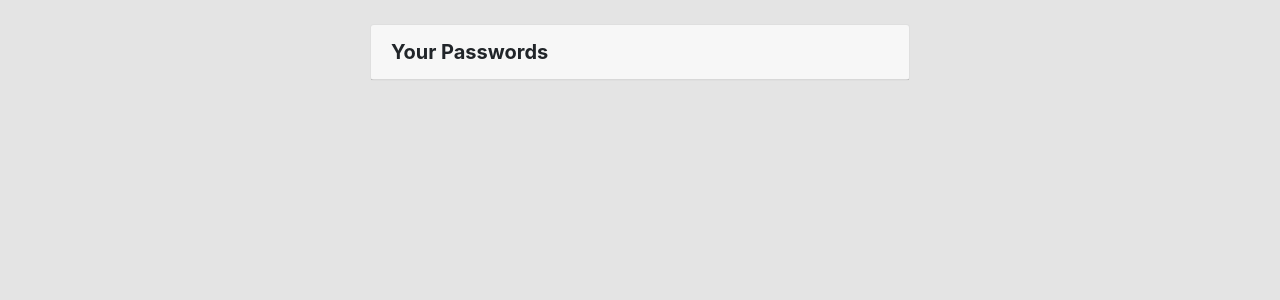
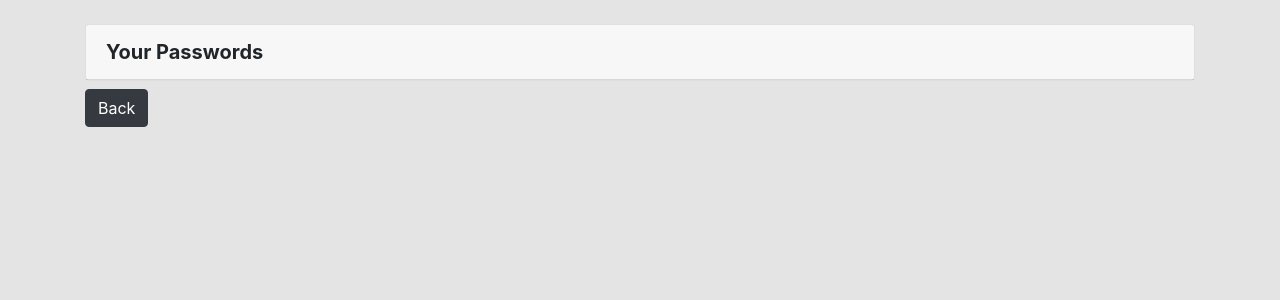
Before and after one commit to Rohan2035/Wordman, a Django app: page /view-password/ in a window 1280 px wide. Shown: the part 56-356 px from the top of the page. Run offline with Django 4.2, Linux system fonts and the light colour scheme; a user stored in the database is signed in; data that the repository does not hold is empty.

Commit message:
Minore-Fixes

```diff
--- a/templates/keeper/view-password-2.html
+++ b/templates/keeper/view-password-2.html
@@ -10,7 +10,8 @@
 
   <div class="row">
 
-    <div class="col-md-6 mx-auto">
+    <div class="col mx-auto">
+
       <div class="card">
 
         <div class="card-header">
@@ -31,6 +32,10 @@
 
       </div>
 
+      <div class="mt-2 mb-4">
+        <a href="{% url 'keeper-index' %}" class="btn btn-dark">Back</a>
+      </div>
+
     </div>
 
   </div>
```
Also changed, not shown: templates/keeper/view-password-1.html (deleted, +0 -31 lines).
